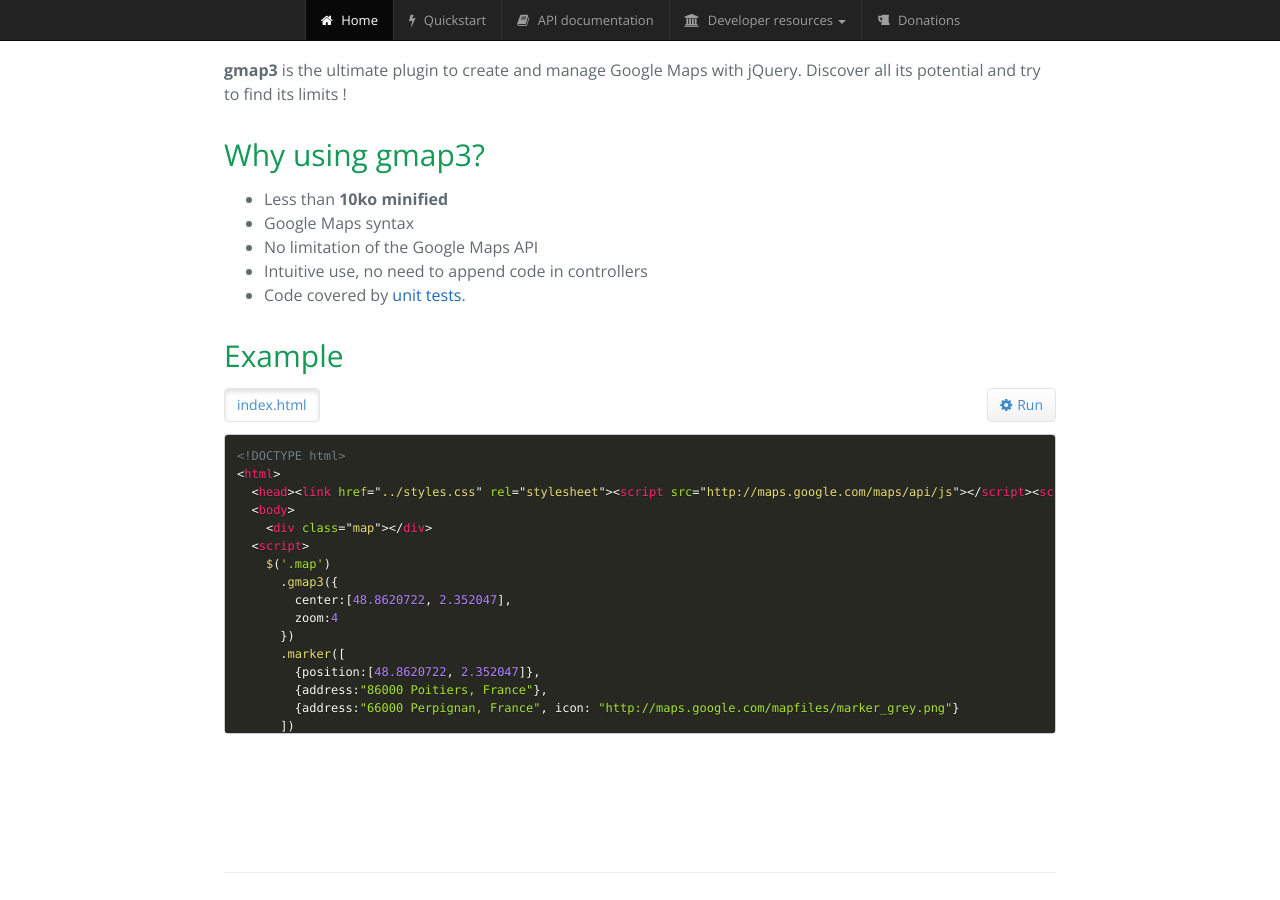
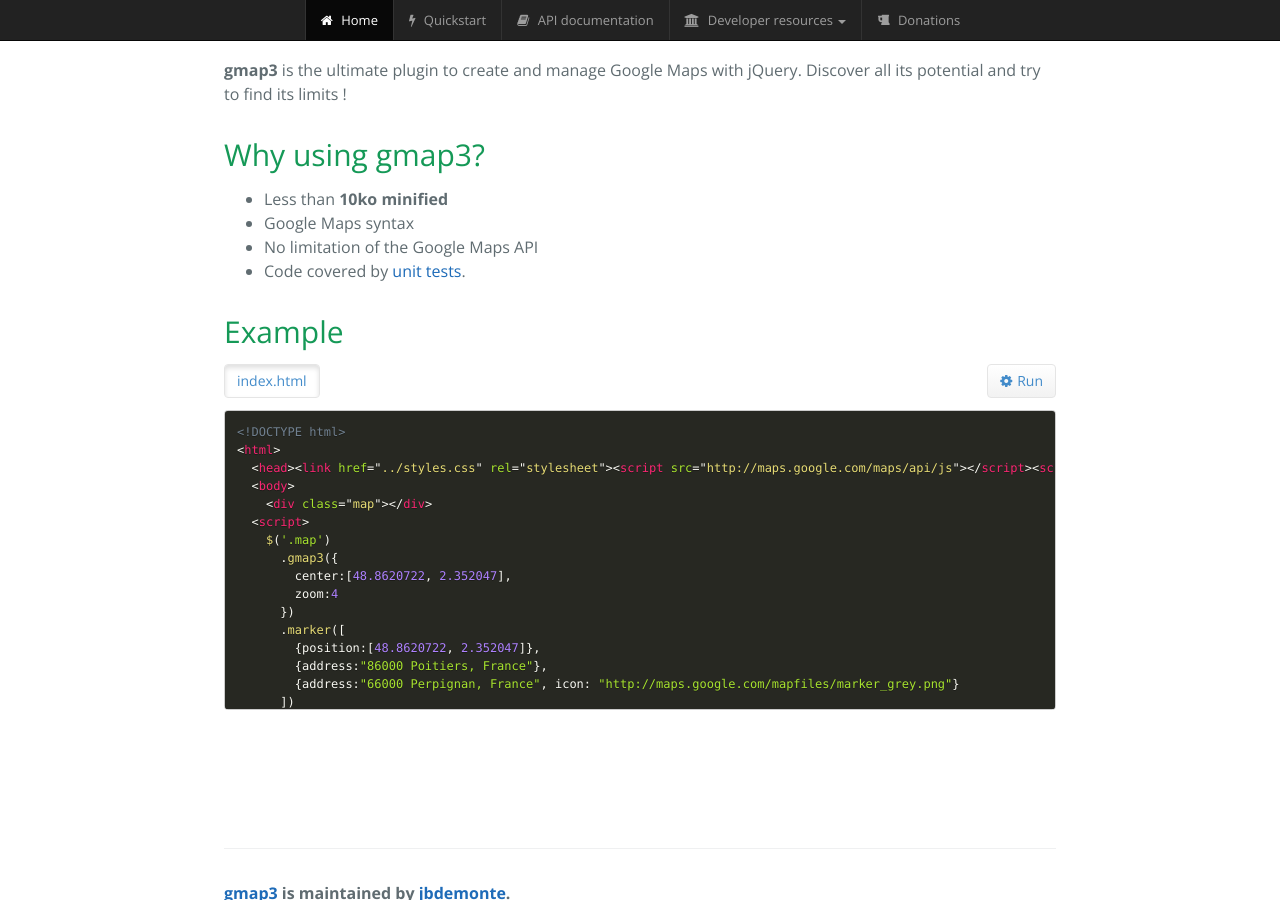
Before and after one commit to jbdemonte/gmap3, a Jekyll site: the page built from index.html, in a window 1280 px wide and 900 px high, scrolled down 462 px. Built offline with Jekyll 4.4.1, drawn with Linux system fonts in a browser that asks for light colours; nearby versions of some CDN libraries.

Commit message:
remove trailing copy-past (angular)

```diff
--- a/index.html
+++ b/index.html
@@ -13,7 +13,6 @@ active: home
   <li>Less than <strong>10ko minified</strong></li>
   <li>Google Maps syntax</li>
   <li>No limitation of the Google Maps API</li>
-  <li>Intuitive use, no need to append code in controllers</li>
   <li>Code covered by <a href="https://github.com/jbdemonte/gmap3/tree/master/tests">unit tests</a>.</li>
 </ul>
 
```
